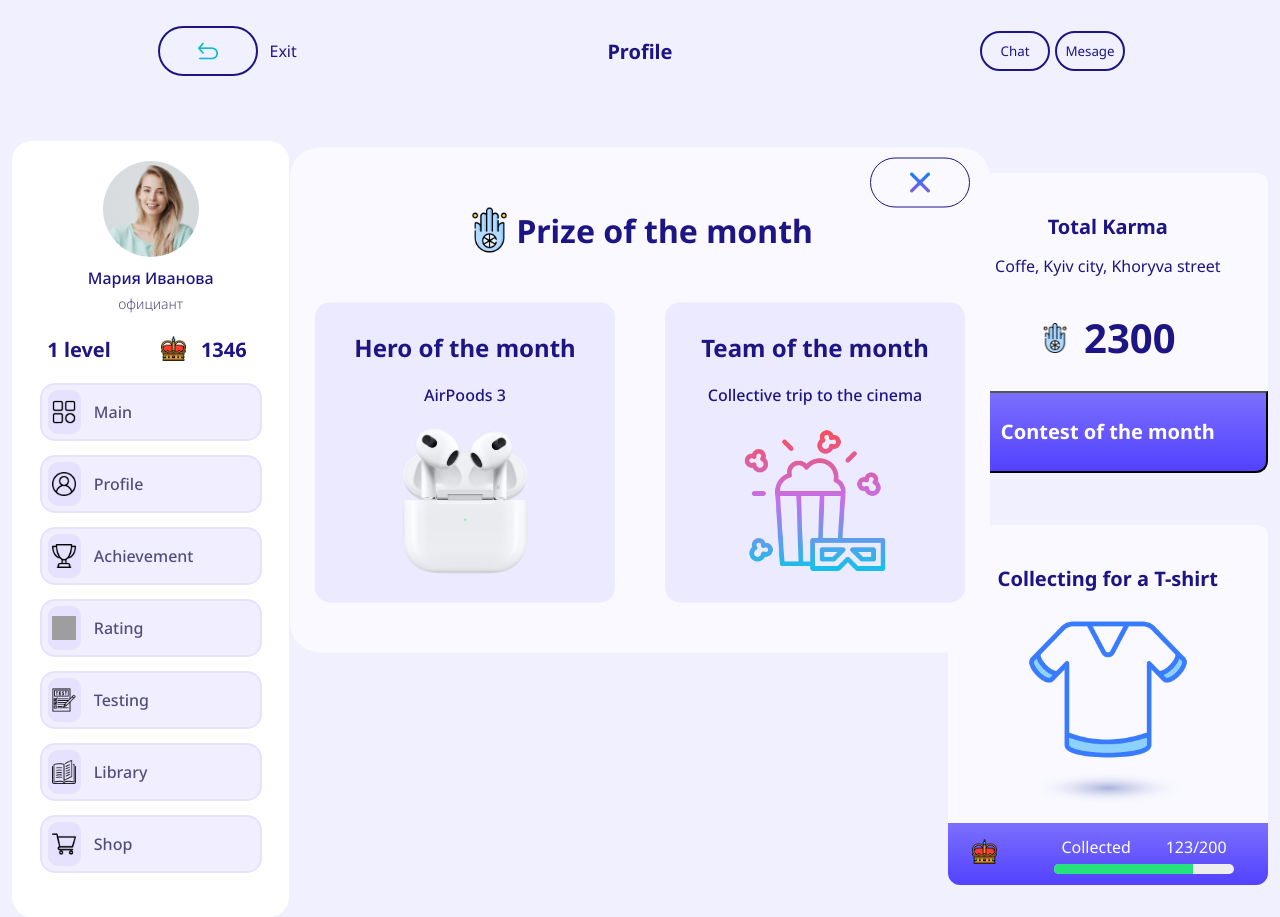
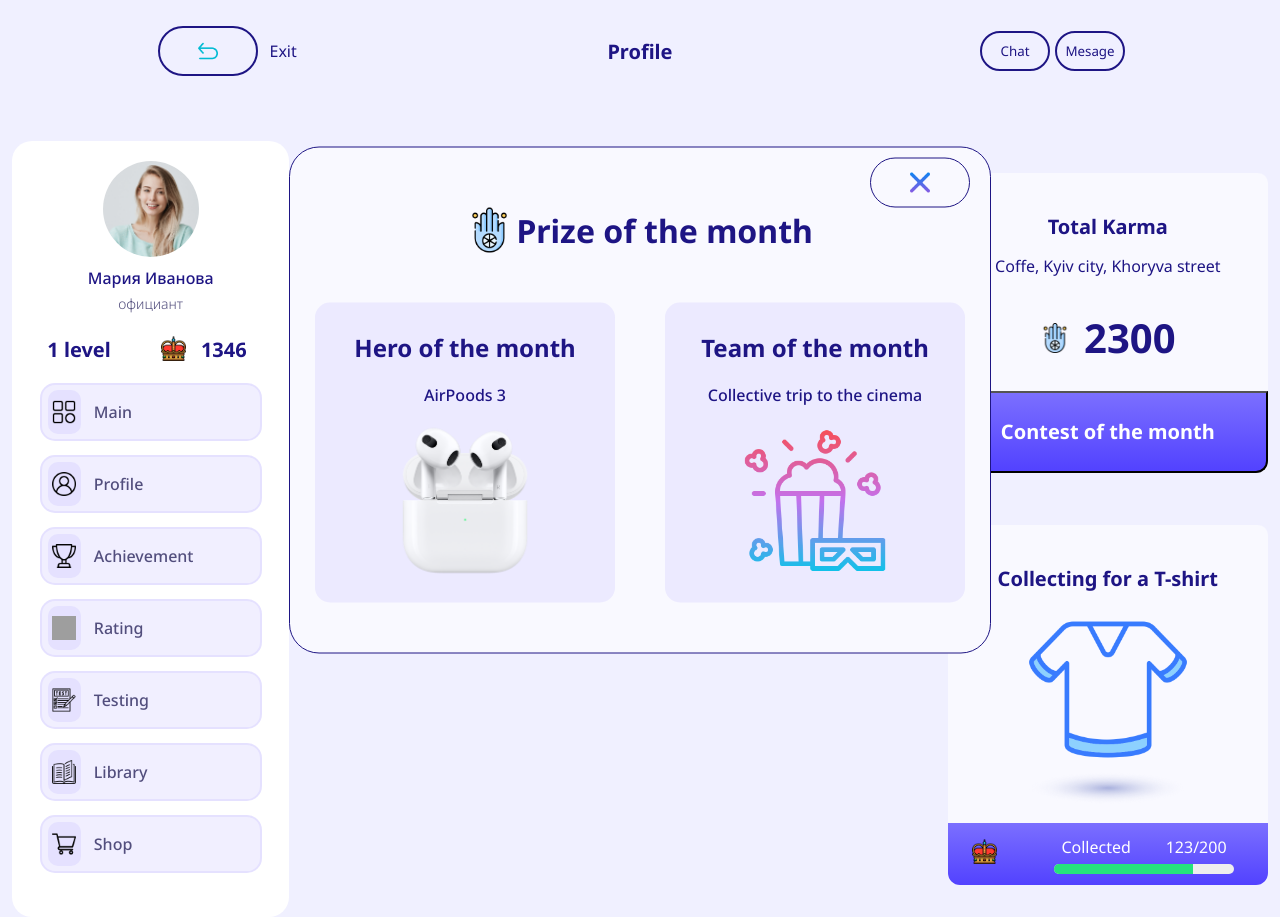
Before and after one commit to GennadiiLazovskii/corporateCaffeApp, a React (Vite) app: page / in a window 1280 px wide. Both pictures are taken after a click on the button "Сontest of the month". Built offline with nearby package versions, Linux system fonts and the light colour scheme; grey boxes are pictures that could not be loaded.

Commit message:
Add styles border

```diff
--- a/src/components/mainScreenProfile/contestMonth/ContestMonth.module.scss
+++ b/src/components/mainScreenProfile/contestMonth/ContestMonth.module.scss
@@ -7,6 +7,7 @@
     align-items: flex-end;
     padding-bottom: 50px;
     border-radius: 30px;
+    border: 1px solid #1E1584;
     .contestMonthHeader {
         width: 350px;
         display: flex;
```
